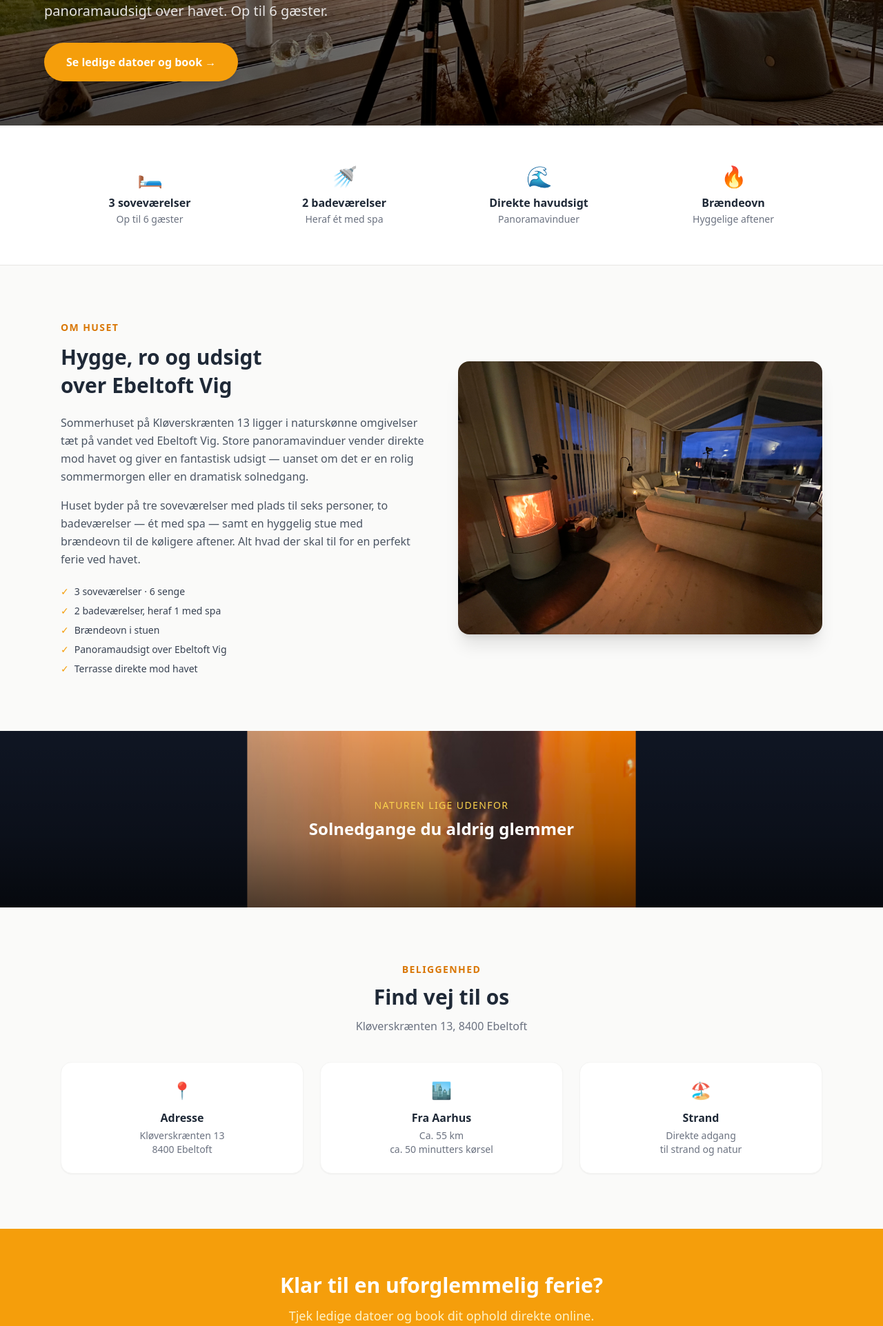
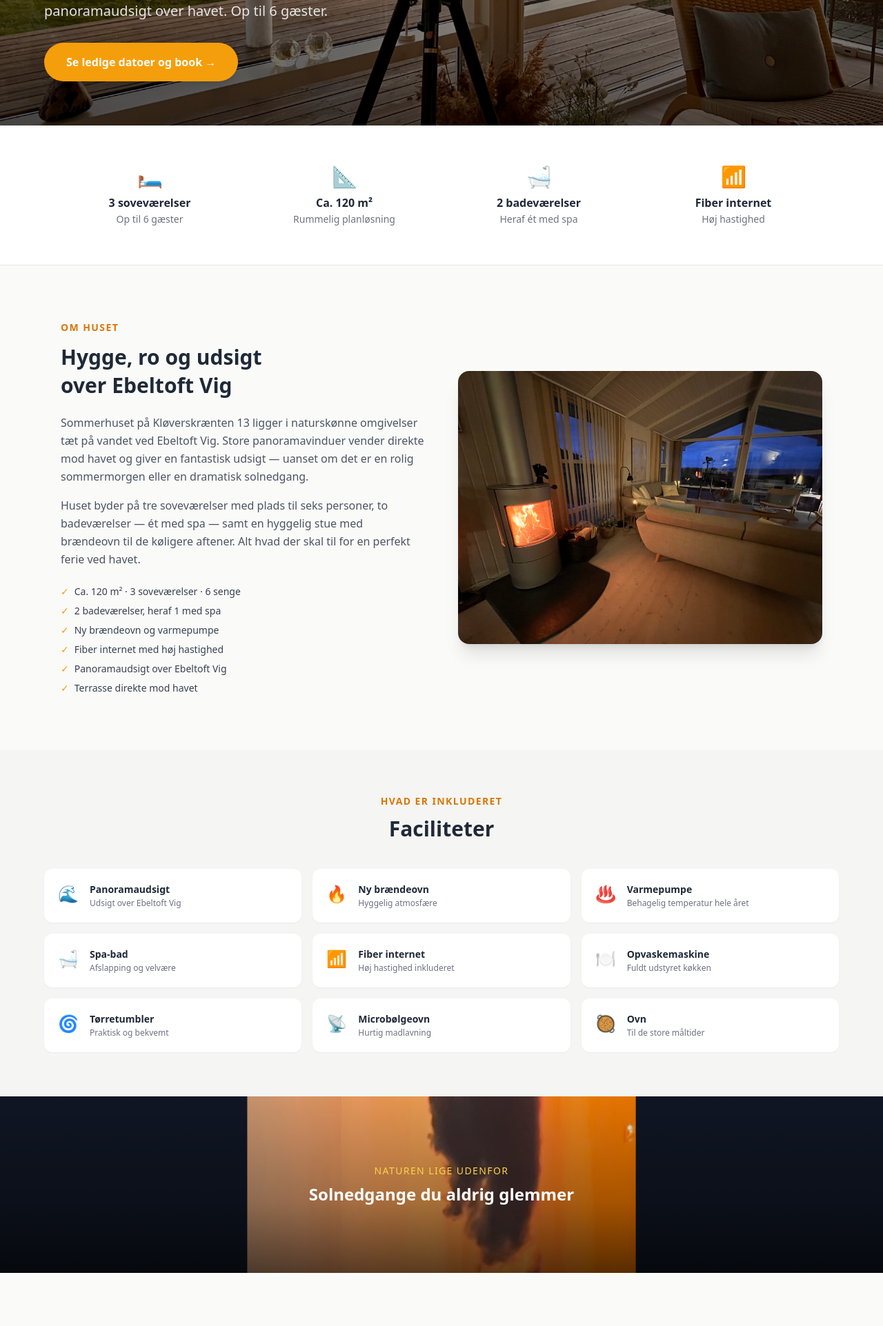
Before and after one commit to jpsvendsen-dk/iebeltoft, a FastAPI app: page / in a window 1280 px wide. Shown: the part 538-2461 px from the top of the page at 69% size. Run offline with FastAPI, Linux system fonts and the light colour scheme; some libraries are stand-ins or nearby versions.

Commit message:
Tilføj husdetaljer og faciliteter på forsiden
- Highlights: 120 m², fiber internet (udskifter tidligere ikoner)
- Om huset: tilføj varmepumpe, brændeovn og fiber til checkliste
- Ny faciliteter-sektion: 9 kort med alle faciliteter

Co-Authored-By: Claude Sonnet 4.6 <noreply@anthropic.com>

```diff
--- a/app/templates/public/forside.html
+++ b/app/templates/public/forside.html
@@ -72,19 +72,19 @@
                 <div class="text-sm text-gray-500 mt-0.5">Op til 6 gæster</div>
             </div>
             <div class="py-4">
-                <div class="text-3xl mb-2">🚿</div>
+                <div class="text-3xl mb-2">📐</div>
+                <div class="font-semibold text-gray-800">Ca. 120 m²</div>
+                <div class="text-sm text-gray-500 mt-0.5">Rummelig planløsning</div>
+            </div>
+            <div class="py-4">
+                <div class="text-3xl mb-2">🛁</div>
                 <div class="font-semibold text-gray-800">2 badeværelser</div>
                 <div class="text-sm text-gray-500 mt-0.5">Heraf ét med spa</div>
             </div>
             <div class="py-4">
-                <div class="text-3xl mb-2">🌊</div>
-                <div class="font-semibold text-gray-800">Direkte havudsigt</div>
-                <div class="text-sm text-gray-500 mt-0.5">Panoramavinduer</div>
-            </div>
-            <div class="py-4">
-                <div class="text-3xl mb-2">🔥</div>
-                <div class="font-semibold text-gray-800">Brændeovn</div>
-                <div class="text-sm text-gray-500 mt-0.5">Hyggelige aftener</div>
+                <div class="text-3xl mb-2">📶</div>
+                <div class="font-semibold text-gray-800">Fiber internet</div>
+                <div class="text-sm text-gray-500 mt-0.5">Høj hastighed</div>
             </div>
         </div>
     </div>
@@ -111,9 +111,10 @@
                 de køligere aftener. Alt hvad der skal til for en perfekt ferie ved havet.
             </p>
             <ul class="space-y-2 text-sm text-gray-700">
-                <li class="flex items-center gap-2"><span class="text-amber-500">✓</span> 3 soveværelser · 6 senge</li>
+                <li class="flex items-center gap-2"><span class="text-amber-500">✓</span> Ca. 120 m² · 3 soveværelser · 6 senge</li>
                 <li class="flex items-center gap-2"><span class="text-amber-500">✓</span> 2 badeværelser, heraf 1 med spa</li>
-                <li class="flex items-center gap-2"><span class="text-amber-500">✓</span> Brændeovn i stuen</li>
+                <li class="flex items-center gap-2"><span class="text-amber-500">✓</span> Ny brændeovn og varmepumpe</li>
+                <li class="flex items-center gap-2"><span class="text-amber-500">✓</span> Fiber internet med høj hastighed</li>
                 <li class="flex items-center gap-2"><span class="text-amber-500">✓</span> Panoramaudsigt over Ebeltoft Vig</li>
                 <li class="flex items-center gap-2"><span class="text-amber-500">✓</span> Terrasse direkte mod havet</li>
             </ul>
@@ -123,6 +124,63 @@
             <img src="/static/images/IMG_1175.jpeg"
                  alt="Stue med brændeovn og havudsigt"
                  class="w-full h-full object-cover">
+        </div>
+    </div>
+</section>
+
+<!-- ── Faciliteter ────────────────────────────────────────────────────────── -->
+<section class="bg-stone-100 py-16 px-6">
+    <div class="max-w-6xl mx-auto">
+        <div class="text-center mb-10">
+            <p class="text-amber-600 text-sm font-semibold tracking-widest uppercase mb-3">Hvad er inkluderet</p>
+            <h2 class="text-3xl font-bold text-gray-800">Faciliteter</h2>
+        </div>
+        <div class="grid grid-cols-2 md:grid-cols-3 gap-4">
+            <div class="bg-white rounded-xl p-5 flex items-start gap-4 shadow-sm">
+                <div class="text-2xl flex-shrink-0">🌊</div>
+                <div><div class="font-semibold text-gray-800 text-sm">Panoramaudsigt</div>
+                <div class="text-xs text-gray-500 mt-0.5">Udsigt over Ebeltoft Vig</div></div>
+            </div>
+            <div class="bg-white rounded-xl p-5 flex items-start gap-4 shadow-sm">
+                <div class="text-2xl flex-shrink-0">🔥</div>
+                <div><div class="font-semibold text-gray-800 text-sm">Ny brændeovn</div>
+                <div class="text-xs text-gray-500 mt-0.5">Hyggelig atmosfære</div></div>
+            </div>
+            <div class="bg-white rounded-xl p-5 flex items-start gap-4 shadow-sm">
+                <div class="text-2xl flex-shrink-0">♨️</div>
+                <div><div class="font-semibold text-gray-800 text-sm">Varmepumpe</div>
+                <div class="text-xs text-gray-500 mt-0.5">Behagelig temperatur hele året</div></div>
+            </div>
+            <div class="bg-white rounded-xl p-5 flex items-start gap-4 shadow-sm">
+                <div class="text-2xl flex-shrink-0">🛁</div>
+                <div><div class="font-semibold text-gray-800 text-sm">Spa-bad</div>
+                <div class="text-xs text-gray-500 mt-0.5">Afslapping og velvære</div></div>
+            </div>
+            <div class="bg-white rounded-xl p-5 flex items-start gap-4 shadow-sm">
+                <div class="text-2xl flex-shrink-0">📶</div>
+                <div><div class="font-semibold text-gray-800 text-sm">Fiber internet</div>
+                <div class="text-xs text-gray-500 mt-0.5">Høj hastighed inkluderet</div></div>
+            </div>
+            <div class="bg-white rounded-xl p-5 flex items-start gap-4 shadow-sm">
+                <div class="text-2xl flex-shrink-0">🍽</div>
+                <div><div class="font-semibold text-gray-800 text-sm">Opvaskemaskine</div>
+                <div class="text-xs text-gray-500 mt-0.5">Fuldt udstyret køkken</div></div>
+            </div>
+            <div class="bg-white rounded-xl p-5 flex items-start gap-4 shadow-sm">
+                <div class="text-2xl flex-shrink-0">🌀</div>
+                <div><div class="font-semibold text-gray-800 text-sm">Tørretumbler</div>
+                <div class="text-xs text-gray-500 mt-0.5">Praktisk og bekvemt</div></div>
+            </div>
+            <div class="bg-white rounded-xl p-5 flex items-start gap-4 shadow-sm">
+                <div class="text-2xl flex-shrink-0">📡</div>
+                <div><div class="font-semibold text-gray-800 text-sm">Microbølgeovn</div>
+                <div class="text-xs text-gray-500 mt-0.5">Hurtig madlavning</div></div>
+            </div>
+            <div class="bg-white rounded-xl p-5 flex items-start gap-4 shadow-sm">
+                <div class="text-2xl flex-shrink-0">🥘</div>
+                <div><div class="font-semibold text-gray-800 text-sm">Ovn</div>
+                <div class="text-xs text-gray-500 mt-0.5">Til de store måltider</div></div>
+            </div>
         </div>
     </div>
 </section>
```
